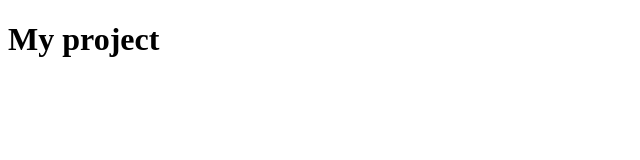
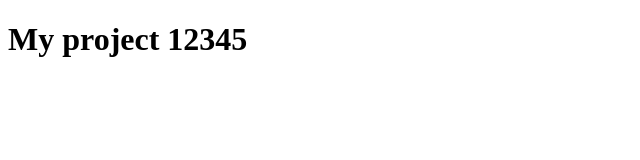
Before and after one commit to Cosmic-M/my-project, a plain HTML site: page index.html in a window 1280 px wide. Shown: the whole page, without its empty margins (0-640 px from the left). Drawn offline with Linux system fonts and the light colour scheme.

Commit message:
Update index.html
add 12345

```diff
--- a/index.html
+++ b/index.html
@@ -7,6 +7,6 @@
     <title>My project</title>
 </head>
 <body>
-    <h1>My project</h1>
+    <h1>My project 12345</h1>
 </body>
 </html>
```
